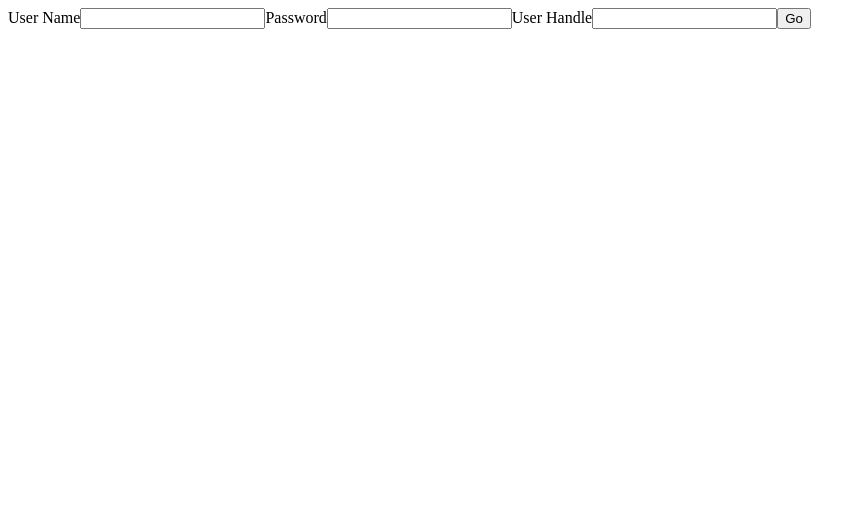
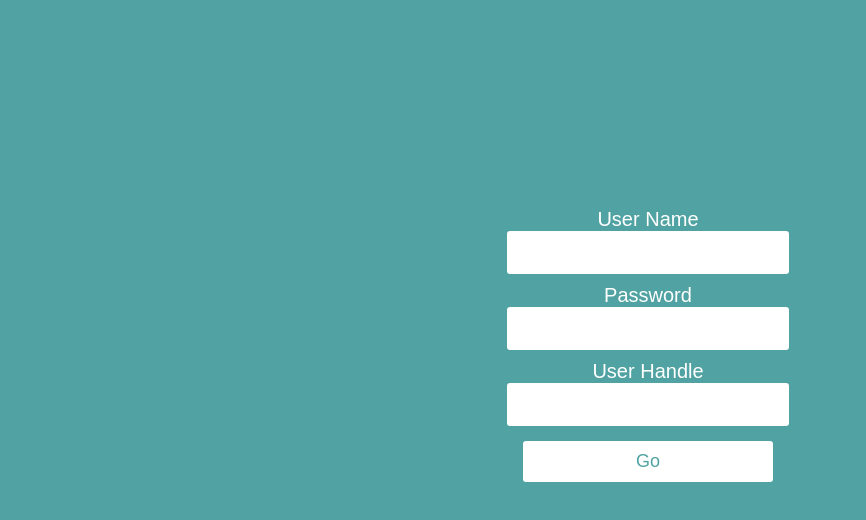
Before and after one commit to harsh-27/React-Files-for-Problem-Solving, a React (Create React App) app: page / in a window 1280 px wide. Shown: the top 520 px of the page, without its empty margins (0-866 px from the left). Built offline with nearby package versions, Linux system fonts and the light colour scheme.

Commit message:
'major_work_done'

```diff
--- a/public/index.html
+++ b/public/index.html
@@ -3,6 +3,7 @@
 
 <head>
   <title>React App</title>
+  <link rel="stylesheet" href="styles.css" />
 </head>
 
 <body>
--- /dev/null
+++ b/public/styles.css
@@ -0,0 +1,93 @@
+/* * {
+    box-sizing: border-box;
+    margin: 0;
+    padding: 0;
+    font-weight: 300;
+  }
+   */
+  body {
+    font-family: "Source Sans Pro", sans-serif;
+    color: white;
+    font-weight: 300;
+    background: #50a3a2;
+    width: 100%;
+    height: 100%;
+  }
+
+  .container {
+    margin: 10% auto;
+    padding: 80px 0;
+    text-align: center;
+  }
+
+  .container label {
+    font-size: 20px;
+    font-weight: 200;
+  }
+
+  h1 {
+    color : 	#ffffff;
+    font-family: 'Trocchi', serif;
+    font-size: 45px;
+    font-weight: normal;
+    line-height: 48px;
+    }
+
+h2 {
+    margin : 10px ;
+}
+
+  input {
+    border: 1px solid rgba(252, 252, 252, 0.4);
+    width: 250px;
+    border-radius: 3px;
+    font-family: "Source Sans Pro", sans-serif;
+    padding: 10px 15px;
+    margin: 0 auto 10px auto;
+    display: block;
+    text-align: center;
+    font-size: 18px;
+    color: black;
+    font-weight: 300;
+  }
+
+  .submit {
+    appearance: none;
+    outline: 0;
+    background-color: white;
+    border: 0;
+    padding: 10px 15px;
+    color: #50a3a2;
+    border-radius: 3px;
+    width: 250px;
+    font-size: 18px;
+  }
+
+
+  button {
+    appearance: none;
+    text-align: center;
+    outline: 0;
+    /* background-color: #50a3a2; */
+    color: #50a3a2;
+    border: 5px 7px;
+    margin: 5px 7px;
+    padding: 10px 15px;
+    /* color: #50a3a2; */
+    color: black;
+    border-radius: 3px;
+    width: 125px;
+    font-size: 18px;
+
+  }
+
+  .column {
+    float: left;
+    width: 50%;
+  }
+
+  .row:after {
+    content: "";
+    display: table;
+    clear: both;
+  }
--- a/src/Rate.jsx
+++ b/src/Rate.jsx
@@ -19,19 +19,16 @@ function Rate() {
     //const [lo, setLogout] = useState(false);
     const [toDoList, setToDoList] = useState(null);
 
-
-    const left = {
-        float: "left",
-        width: "50%"
-    };
     async function onSubmit(event) {
         event.preventDefault();
         var res = await callData(userName, password, handle);
-        sessionStorage.setItem("userD", JSON.stringify(res.userD));
-        sessionStorage.setItem("handle", res.handle);
-        setUserData(res.userD);
-        setHandle(res.handle);
-        toogleSet(true);
+        // console.log(res);
+
+        // sessionStorage.setItem("userD", JSON.stringify(res.userD));
+        // sessionStorage.setItem("handle", res.handle);
+        // setUserData(res.userD);
+        // setHandle(res.handle);
+        // toogleSet(true);
     }
 
     function callData(userName, password, handle) {
@@ -47,21 +44,31 @@ function Rate() {
                 handle: handle
             };
         }).then(() => {
-            return res;
+            sessionStorage.setItem("userD", JSON.stringify(res.userD));
+            sessionStorage.setItem("handle", res.handle);
+            setUserData(res.userD);
+            setHandle(res.handle);
+            toogleSet(true);
         })
+        // console.log(res);
         return res;
     }
 
-    useEffect(() => {
+    useEffect(async () => {
         let quesData = {
             name: todoQues.name,
             contestId: todoQues.contestId,
             handle: handle
         }
         if (quesData.name !== '') {
-            axios.post("http://localhost:5000/list", quesData).then(response => {
-                setToDoList(response.data);
+            var response;
+            axios.post("http://localhost:5000/list", quesData).then(async (res) => {
+                // response = res;
+                // console.log(res);
+                await callData(userName, password, handle);
+                setToDoList(res.data);
             })
+
         }
     }, [todoQues])
 
@@ -94,29 +101,49 @@ function Rate() {
             handle: handle
         }
         if (quesData.contestId !== '') {
-            axios.post("http://localhost:5000/uwlist", quesData).then(response => {
+            axios.post("http://localhost:5000/uwlist", quesData).then(async response => {
+                await callData(userName, password, handle);
+                setToDoList(response.data);
             })
         }
     }, [removeQues]);
+    function abc(event) {
+        setTodoQues({
+            name: document.getElementById(event.target.id).id,
+            contestId: document.getElementById(event.target.id).value
+        });
+        return null;
+    }
 
-    function onclick(event) {
+    async function onclick(event) {
         event.preventDefault();
         setTodoQues({
             name: document.getElementById(event.target.id).id,
             contestId: document.getElementById(event.target.id).value
         });
-        document.getElementById(event.target.id).disabled = true;
-        document.getElementById(event.target.value).disabled = true;
+        // var temp = await abc(event);
+        // console.log(toDoList);
+        // var res = await callData(userName, password, handle);
+
+        // document.getElementById(event.target.id).disabled = true;
+        // document.getElementById(event.target.value).disabled = true;
     }
 
     function handleclick(event) {
         event.preventDefault();
+        if (document.getElementById(event.target.id) === null)
+            return;
         setRemoveQues({
             name: document.getElementById(event.target.id).value,
             contestId: document.getElementById(event.target.id).id
         });
-        document.getElementById(event.target.id).disabled = true;
-        document.getElementById(event.target.value).disabled = true;
+        // if (document.getElementById(event.target.id) !== null) {
+        //     document.getElementById(event.target.id).disabled = true
+        // }
+
+        // if (document.getElementById(event.target.value) !== null) {
+        //     document.getElementById(event.target.value).disabled = true
+        // }
     }
 
     function show(e, index) {
@@ -158,16 +185,16 @@ function Rate() {
             <a href={"https://codeforces.com/problemset/problem/" + contest(event.contestId)}>
                 <h2>{event.contestId} {event.name}</h2>
             </a>
-            <button id={event.contestId + event.index} value={event.name} onClick={handleclick}>REMOVE</button>
+            <button id={event.contestId} value={event.name} onClick={handleclick}>REMOVE</button>
         </div>)
     }
 
     return (
         <div>
             {!dataSet ?
-                <form onSubmit={onSubmit}>
+                <form onSubmit={onSubmit} className="container">
                     <label>User Name</label>
-                    <input id="UserName" type="text" name="userName" onChange={(e) => {
+                    <input id="UserName" type="text" name="userName" spellCheck="false" onChange={(e) => {
                         setUserName(e.target.value);
                     }} />
                     <label>Password</label>
@@ -175,24 +202,24 @@ function Rate() {
                         setPassword(e.target.value);
                     }} />
                     <label>User Handle</label>
-                    <input id="Handle" type="text" name="userHandle" onChange={(e) => {
+                    <input id="Handle" type="text" name="userHandle" spellCheck="false" onChange={(e) => {
                         setHandle(e.target.value);
                     }} />
-                    <button type="submit">Go</button>
+                    <button type="submit" className="submit">Go</button>
                 </form> :
                 <div>
                     <h1>User Rating: {userData.rating}</h1>
 
                     {userData.rating >= 0 ?
-                        <div>
+                        <div className="row">
                             {userData.ques == 0 ?
                                 <h1>You Have not solved any question Yet</h1>
                                 : <div>
-                                    <div style={left}>
+                                    <div className="column">
                                         <h1>Questions: </h1>
                                         {userData.ques.map(show)}
                                     </div>
-                                    <div style={left}>
+                                    <div className="column">
                                         <h1>To Do List</h1>
                                         {toDoList != null ? toDoList.map(showToDoList) : null}
                                     </div>
```
